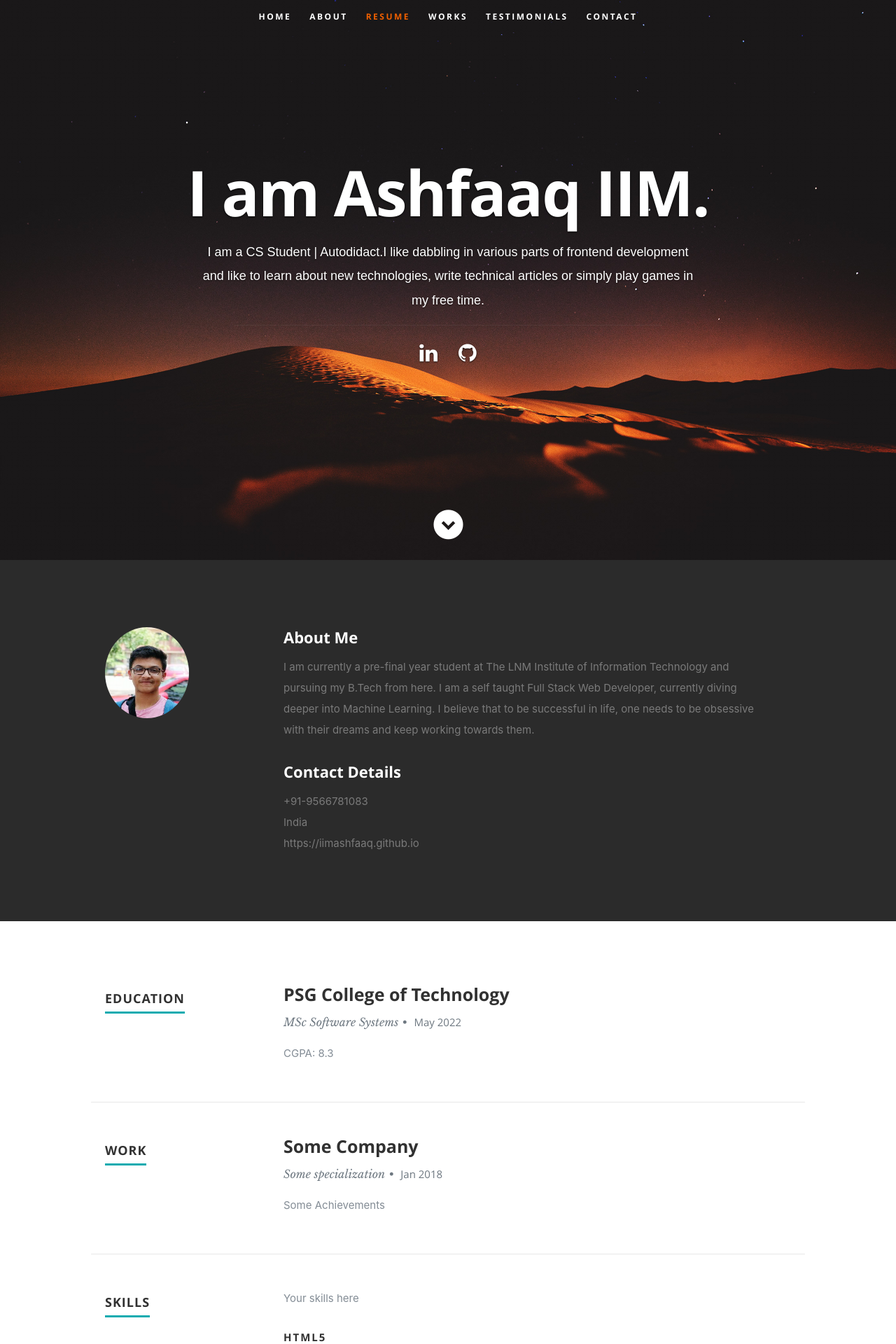
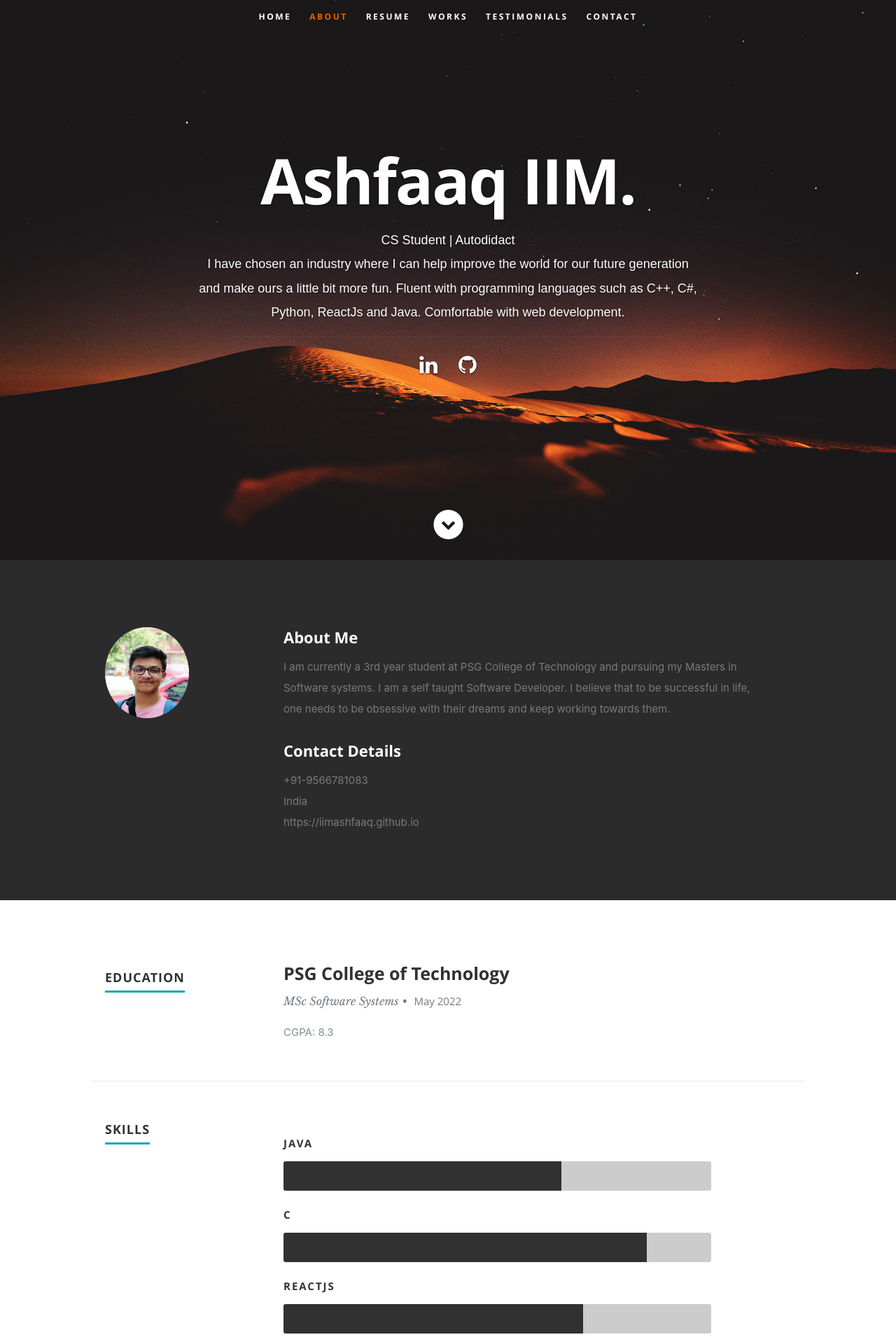
Before and after one commit to iimashfaaq/iimashfaaq.github.io, a React (Create React App) app: page / in a window 1280 px wide. Shown: the top 1920 px of the page at 70% size. Built offline with nearby package versions, Linux system fonts and the light colour scheme.

Commit message:
Update on user data

```diff
--- a/public/css/layout.css
+++ b/public/css/layout.css
@@ -324,6 +324,23 @@ ul#nav li.current a { color: #F06000; }
    line-height: 42px;
    border-radius: 3px 0 0 3px;
 }
+.c {
+   width: 85%;
+   -moz-animation: illustrator 2s ease;
+   -webkit-animation: illustrator 2s ease;
+}
+
+.java {
+   width: 65%;
+   -moz-animation: illustrator 2s ease;
+   -webkit-animation: illustrator 2s ease;
+}
+
+.reactjs {
+   width: 70%;
+   -moz-animation: illustrator 2s ease;
+   -webkit-animation: illustrator 2s ease;
+}
 
 .photoshop {
   	width: 60%;
@@ -331,7 +348,7 @@ ul#nav li.current a { color: #F06000; }
   	-webkit-animation: photoshop 2s ease;
 }
 .illustrator {
-  	width: 55%;
+  	width: 5%;
   	-moz-animation: illustrator 2s ease;
   	-webkit-animation: illustrator 2s ease;
 }
--- a/src/components/Header.js
+++ b/src/components/Header.js
@@ -21,8 +21,8 @@ export default class Header extends Component {
 
         <div className="row banner">
             <div className="banner-text">
-               <h1 className="responsive-headline">I am {resumeData.name}.</h1>
-               <h3 style={{color:'#fff', fontFamily:'sans-serif '}}>I am a {resumeData.role}.{resumeData.roleDescription}
+              <h1 className="responsive-headline">{resumeData.name}.</h1>
+              <h3 style={{color:'#fff', fontFamily:'sans-serif '}}>{resumeData.role}<br></br>{resumeData.roleDescription}
               </h3>
               <hr/>
               <ul className="social">
--- a/src/components/Portfolio.js
+++ b/src/components/Portfolio.js
@@ -30,7 +30,7 @@ export default class Porfolio extends Component {
           </div>
         </div>
       </div>
-  </section>
-        );
+      </section>
+    );
   }
 }
--- a/src/components/Resume.js
+++ b/src/components/Resume.js
@@ -31,7 +31,7 @@ export default  class Resume extends Component {
               }
             </div>
          </div>
-        <div className="row work">
+        {/* <div className="row work">
             <div className="three columns header-col">
                <h1><span>Work</span></h1>
             </div>
@@ -57,7 +57,7 @@ export default  class Resume extends Component {
                 })
               }
             </div>
-         </div>
+        </div> */}
 
 
         <div className="row skill">
@@ -67,7 +67,6 @@ export default  class Resume extends Component {
             </div>
 
             <div className="nine columns main-col">
-
               <p>
               {resumeData.skillsDescription}
               </p>
@@ -85,9 +84,7 @@ export default  class Resume extends Component {
                         )
                       })
                     }
-
                 </ul>
-
               </div>
 
           </div>
--- a/src/resumeData.js
+++ b/src/resumeData.js
@@ -4,20 +4,20 @@ let resumeData = {
     "role": "CS Student | Autodidact",
     "linkedinId":"Your LinkedIn Id",
     "skypeid": "Your skypeid",
-    "roleDescription": "I like dabbling in various parts of frontend development and like to learn about new technologies, write technical articles or simply play games in my free time.",
+    "roleDescription": "I have chosen an industry where I can help improve the world for our future generation and make ours a little bit more fun. Fluent with programming languages such as C++, C#, Python, ReactJs and Java. Comfortable with web development.",
     "socialLinks":[
         {
           "name":"linkedin",
-          "url":"https://www.linkedin.com/in/rahul-bhatia-67ba08121/",
+          "url":"https://www.linkedin.com/in/ashfaaq-i-i-m-b40a60136/",
           "className":"fa fa-linkedin"
         },
         {
           "name":"github",
-          "url":"http://github.com/rbhatia46",
+          "url":"http://github.com/iimashfaaq",
           "className":"fa fa-github"
         }
       ],
-    "aboutme":"I am currently a pre-final year student at The LNM Institute of Information Technology and pursuing my B.Tech from here. I am a self taught Full Stack Web Developer, currently diving deeper into Machine Learning. I believe that to be successful in life, one needs to be obsessive with their dreams and keep working towards them.",
+    "aboutme":"I am currently a 3rd year student at PSG College of Technology and pursuing my Masters in Software systems. I am a self taught Software Developer. I believe that to be successful in life, one needs to be obsessive with their dreams and keep working towards them.",
     "address":"India",
     "website":"https://iimashfaaq.github.io",
     "education":[
@@ -29,22 +29,21 @@ let resumeData = {
         "Achievements":"CGPA: 8.3"
       }
     ],
-    "work":[
-      {
-        "CompanyName":"Some Company",
-        "specialization":"Some specialization",
-        "MonthOfLeaving":"Jan",
-        "YearOfLeaving":"2018",
-        "Achievements":"Some Achievements"
-      }
-    ],
-    "skillsDescription":"Your skills here",
+    // "work":[
+    //   {
+    //     "CompanyName":"Some Company",
+    //     "specialization":"Some specialization",
+    //     "MonthOfLeaving":"Jan",
+    //     "YearOfLeaving":"2018",
+    //     "Achievements":"Some Achievements"
+    //   }
+    "skillsDescription":"",
     "skills":[
       {
-        "skillname":"HTML5"
+        "skillname":"Java"
       },
       {
-        "skillname":"CSS"
+        "skillname":"C"
       },
       {
         "skillname":"Reactjs"
```
Also changed, not shown: 1 other file (tests, documents, lock files or other folders). Lines whose indentation alone changed are shown as unchanged.
